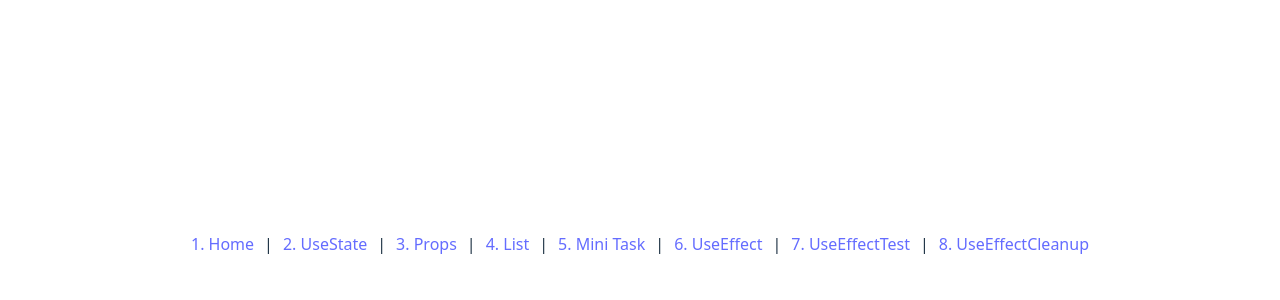
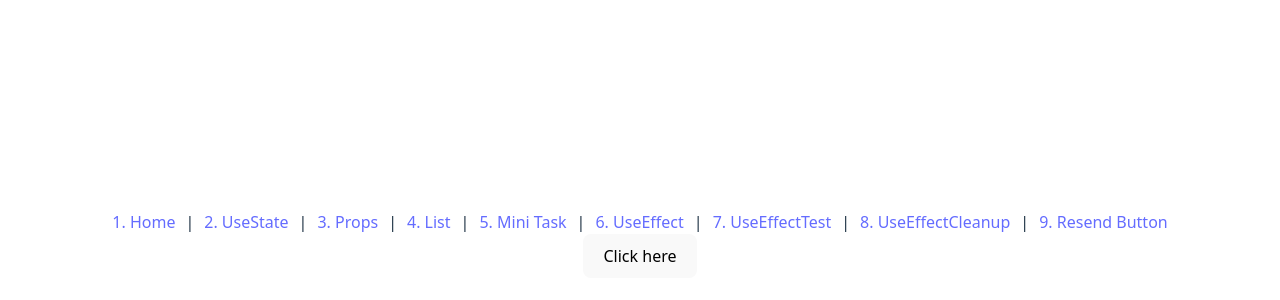
Before and after one commit to DevParmar2101/react-basic, a React (Vite) app: page /resend-button in a window 1280 px wide. Shown: the part 156-456 px from the top of the page. Built offline with nearby package versions, Linux system fonts and the light colour scheme.

Commit message:
- In this we get to know how to send the timer of 60 seconds

```diff
--- a/src/App.jsx
+++ b/src/App.jsx
@@ -2,12 +2,13 @@ import { BrowserRouter, Routes, Route, Link } from "react-router-dom";
 
 import Home from "./pages/Home";
 import UseState from "./pages/UseState";
-import Props from "./pages/Props.jsx";
-import List from "./pages/ListRender.jsx";
-import Mini from "./pages/MiniTask.jsx";
-import UseEffect from "./pages/UseEffect.jsx";
-import UseEffectTest from "./pages/UseEffectTest.jsx";
-import UseEffectCleanup from "./pages/UseEffectCleanup.jsx";
+import Props from "./pages/Props";
+import List from "./pages/ListRender";
+import Mini from "./pages/MiniTask";
+import UseEffect from "./pages/UseEffect";
+import UseEffectTest from "./pages/UseEffectTest";
+import UseEffectCleanup from "./pages/UseEffectCleanup";
+import ResendButton from "./pages/ResendButton";
 
 import './App.css'
 
@@ -22,7 +23,8 @@ function App() {
                 <Link to="/task">5. Mini Task</Link> |
                 <Link to="/use-effect">6. UseEffect</Link> |
                 <Link to="/use-effect-test">7. UseEffectTest</Link> |
-                <Link to="/use-effect-cleanup">8. UseEffectCleanup</Link>
+                <Link to="/use-effect-cleanup">8. UseEffectCleanup</Link> |
+                <Link to="/resend-button">9. Resend Button</Link>
             </nav>
             <Routes>
                 <Route path="/" element={<Home />} />
@@ -33,6 +35,7 @@ function App() {
                 <Route path="/use-effect" element={<UseEffect />} />
                 <Route path="/use-effect-test" element={<UseEffectTest />} />
                 <Route path="/use-effect-cleanup" element={<UseEffectCleanup />} />
+                <Route path="/resend-button" element={<ResendButton />} />
             </Routes>
         </BrowserRouter>
     );
--- /dev/null
+++ b/src/pages/ResendButton.jsx
@@ -0,0 +1,35 @@
+import {useEffect, useState} from "react";
+
+function ResendButton () {
+    const [seconds,setSeconds] = useState(0);
+    const [disabled,setDisabled] = useState(false);
+
+    const startTimer = () => {
+        setSeconds(60);
+        setDisabled(true);
+    }
+
+    useEffect(() => {
+        if (seconds === 0) {
+            setDisabled(false);
+            return;
+        }
+
+        const timer = setInterval(() => {
+            setSeconds(prev => prev - 1);
+        }, 1000);
+
+        return () => clearInterval(timer);
+    }, [seconds]);
+
+    return (
+        <div>
+            <button onClick={startTimer} disabled={disabled}> Click here</button>
+
+            {disabled && (
+                <p>Please wait for {seconds} seconds.</p>
+            )}
+        </div>
+    );
+}
+export default ResendButton;
```
